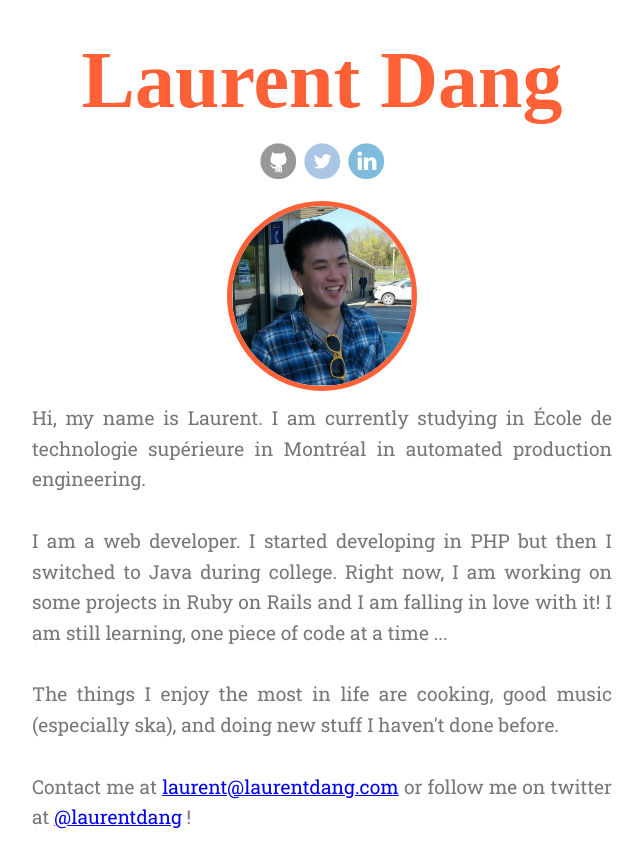
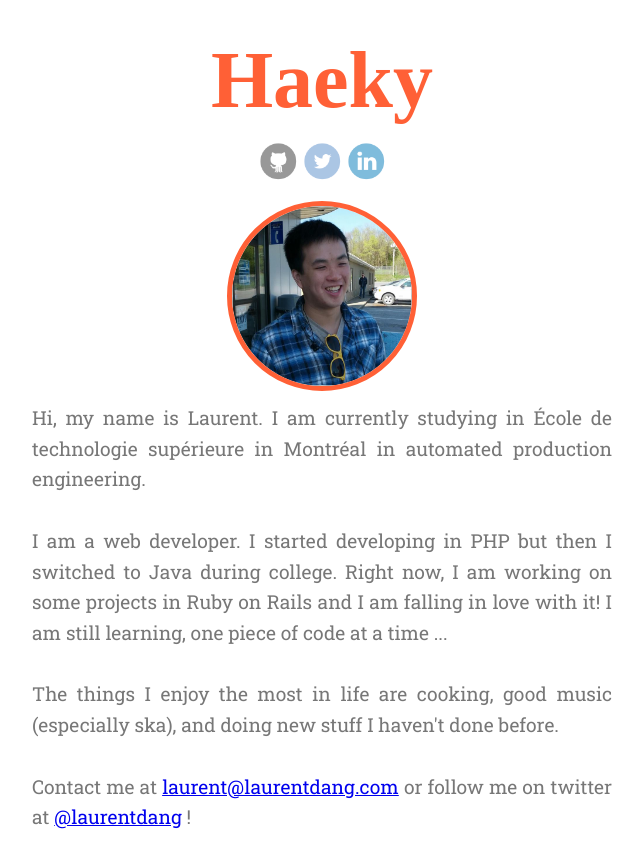
Before and after one commit to haeky/haeky.github.io, a Jekyll site: the page built from index.html, in a window 1280 px wide. Shown: the top 868 px of the page, without its empty margins (318-961 px from the left). Built offline with Jekyll 4.4.1, drawn with Linux system fonts in a browser that asks for light colours; Markdown is read by kramdown in place of the engine named in the settings.

Commit message:
Update _config.yml

```diff
--- a/_config.yml
+++ b/_config.yml
@@ -1,3 +1,3 @@
-title: "Laurent Dang"
+title: "Haeky"
 markdown: redcarpet
 pygments: false
```
